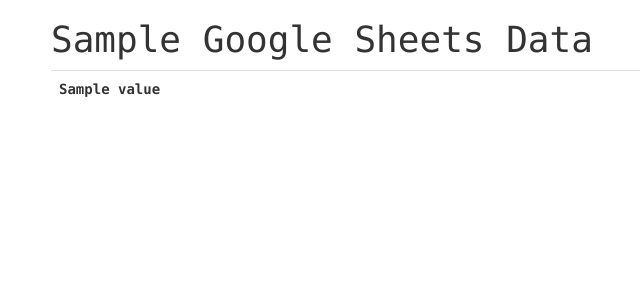
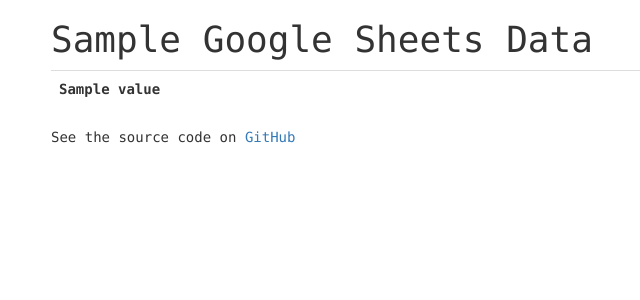
Before and after one commit to jessamynsmith/flask-google-sheets, a Flask app: template templates/index.html in a window 1280 px wide. Shown: the top 300 px of the page, without its empty margins (19-659 px from the left). Run offline with Flask 2, Linux system fonts and the light colour scheme; the template is opened without the code that fills it: most values are stand-ins (such as "Sample title", 1, 10 or a date in 2020); lists and menus that the app fills with data are empty; some libraries are stand-ins or nearby versions.

Commit message:
Added source code link to index page. Changed range environment variable to use single quotes since it includes punctuation.

```diff
--- a/templates/index.html
+++ b/templates/index.html
@@ -28,6 +28,8 @@
             {% endfor %}
             </table>
 
+            <p>See the source code on <a href="https://github.com/jessamynsmith/flask-google-sheets">GitHub</a></p>
+
         </div>
 
         <script src="http://code.jquery.com/jquery-3.2.1.min.js" integrity="sha256-hwg4gsxgFZhOsEEamdOYGBf13FyQuiTwlAQgxVSNgt4=" crossorigin="anonymous"></script>
```
Also changed, not shown: README.md.
